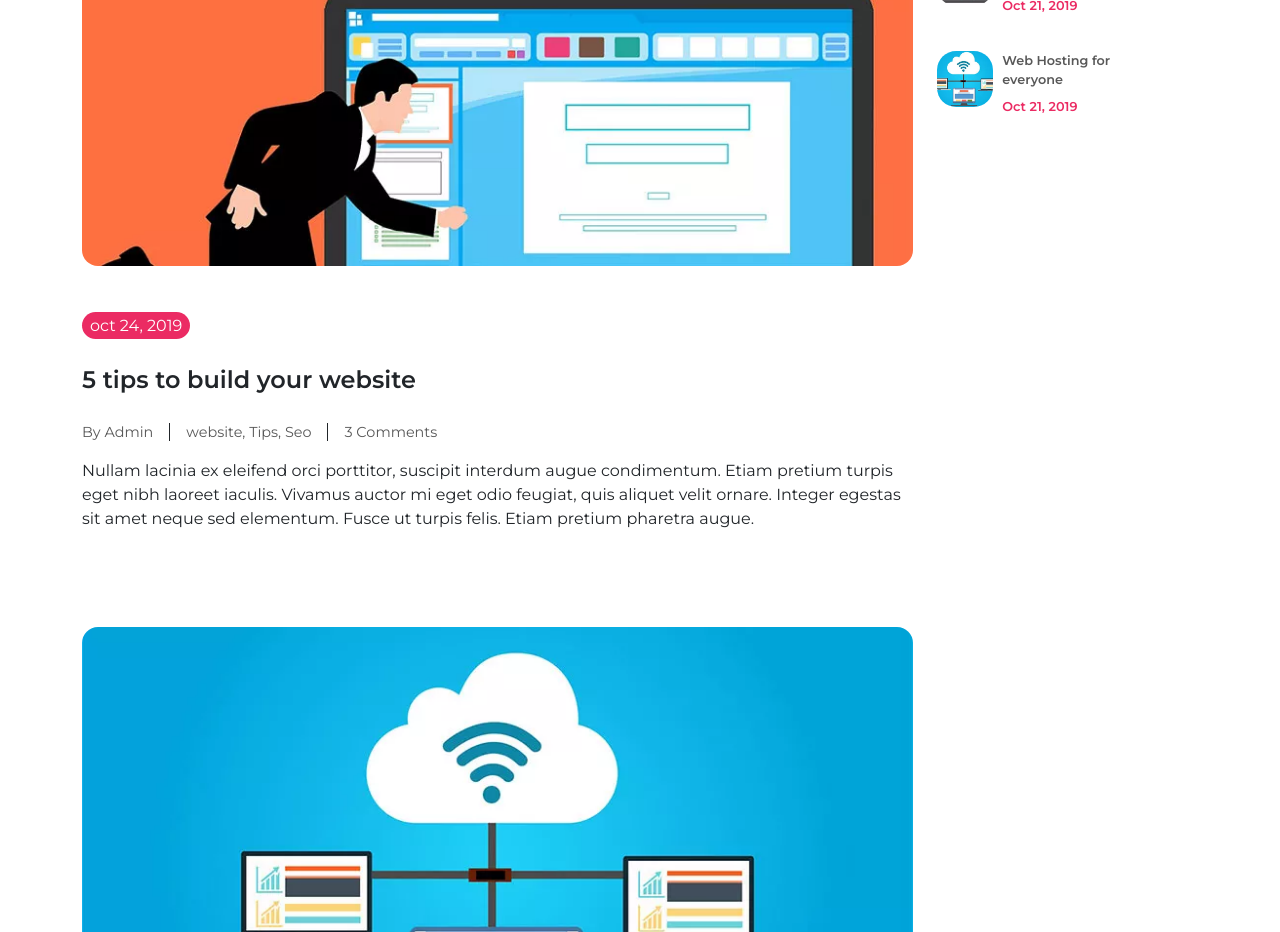
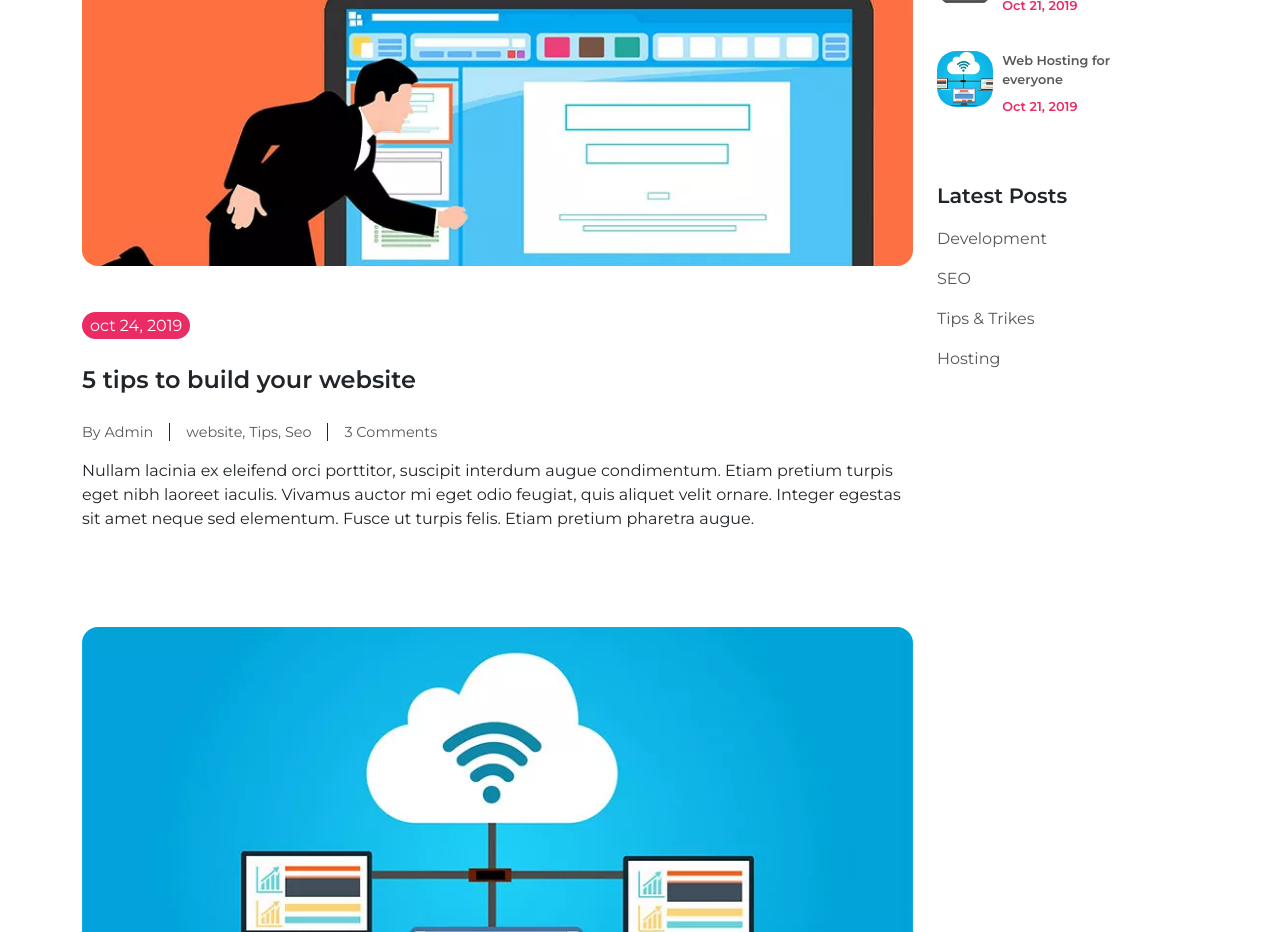
Before and after one commit to krypton225/IT-Host, a React (Create React App) app: page /news in a window 1280 px wide. Shown: the part 1320-2252 px from the top of the page. Built offline with nearby package versions, Linux system fonts and the light colour scheme.

Commit message:
ADD text posts @ Latest posts in News page

```diff
--- a/src/pages/News/News.tsx
+++ b/src/pages/News/News.tsx
@@ -6,6 +6,7 @@ import { AddPhoto } from "data/photos";
 
 import blogData from "./Blog/blog-data";
 import ThirdColumn from "components/Footer/ThirdColumn/ThirdColumn";
+import textLatestPostsData from "./text-posts-data";
 
 const News = () => {
     useEffect(() => {
@@ -62,6 +63,25 @@ const News = () => {
                             <div className="w-100 mt-5 fw-semibold">
                                 <ThirdColumn titleColor="#000" marginTop="1.2rem" />
                             </div>
+
+                            <div className="w-100">
+                                <p className="text-capitalize fw-semibold mt-5 mb-3" style={{ fontSize: "1.3rem", color: `#00` }}>
+                                    latest posts
+                                </p>
+
+                                <ul>
+                                    {
+                                        textLatestPostsData.map(({ id, text, url }) => (
+                                            <li key={id}>
+                                                <a href={url} className="d-block my-3 text-capitalize"
+                                                    style={{ color: `var(--text-gray-dark)` }}>
+                                                    {text}
+                                                </a>
+                                            </li>
+                                        ))
+                                    }
+                                </ul>
+                            </div>
                         </div>
                     </div>
                 </div>
--- /dev/null
+++ b/src/pages/News/text-posts-data.ts
@@ -0,0 +1,14 @@
+import GenerateId from "../../utils/generate-id";
+
+import ITextLatestPostsData from "./ITextLatestPostsData.interface";
+
+const textLatestPostsData: Array<ITextLatestPostsData> = [
+    { text: "development", url: "https://www.google.com" },
+    { text: "SEO", url: "https://www.google.com" },
+    { text: "tips & trikes", url: "https://www.google.com" },
+    { text: "hosting", url: "https://www.google.com" },
+];
+
+(() => GenerateId(textLatestPostsData))();
+
+export default textLatestPostsData;
```
Also changed, not shown: src/pages/News/ITextLatestPostsData.interface.ts (added, +8 -0 lines).
